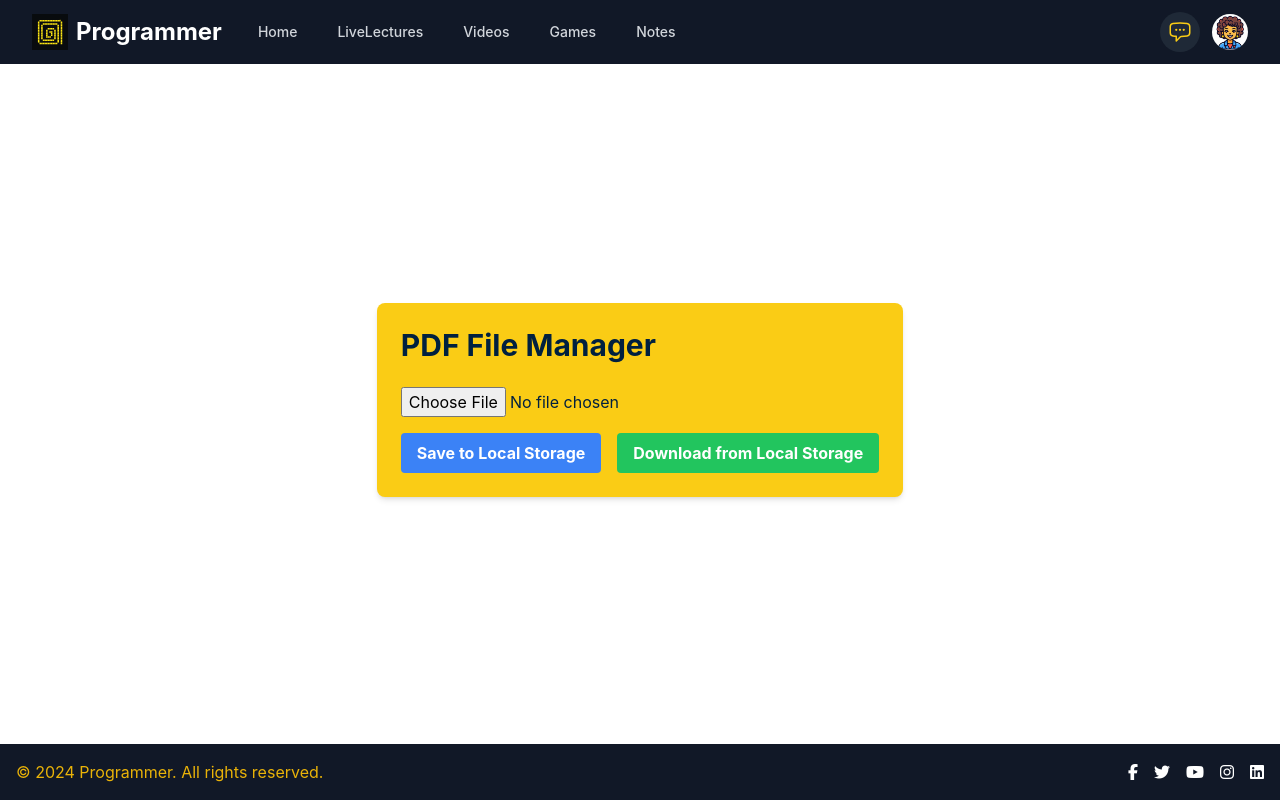
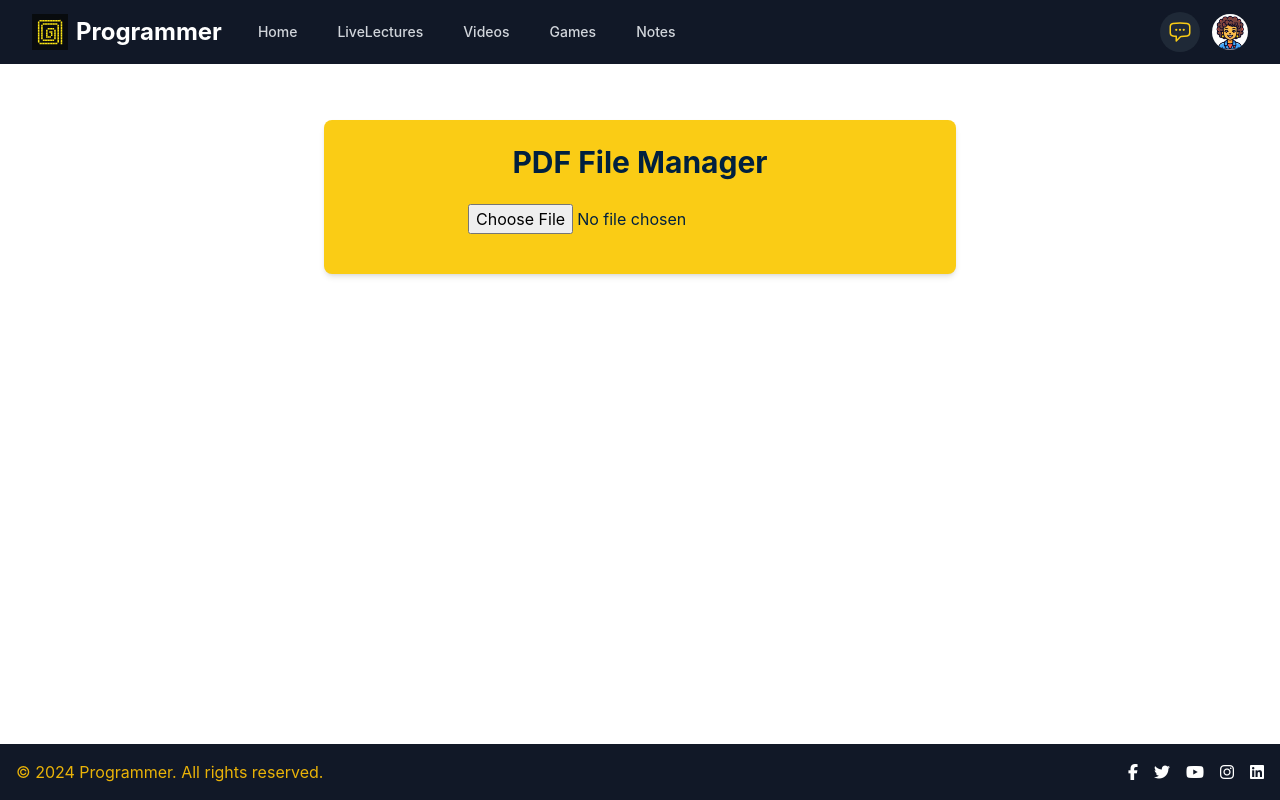
Before and after one commit to RIYA1001/Programmer, a React (Vite) app: page /notes in a window 1280 px wide. Built offline with nearby package versions, Linux system fonts and the light colour scheme.

Commit message:
Fix notes and slide puzzle; add firebase

```diff
--- a/package.json
+++ b/package.json
@@ -14,6 +14,7 @@
     "@headlessui/react": "^1.7.18",
     "@heroicons/react": "^2.1.1",
     "axios": "^1.6.7",
+    "firebase": "^10.8.1",
     "react": "^18.2.0",
     "react-dom": "^18.2.0",
     "react-router-dom": "^6.22.1"
--- a/src/App.jsx
+++ b/src/App.jsx
@@ -14,6 +14,8 @@ import Chat from './pages/Chat';
 import Profile from './pages/Profile';
 import Sign from './pages/Sign';
 
+import Login from './components/SignIn/Login';
+import Button from './components/SignIn/Button';
 
 function App() {
     return (
@@ -39,6 +41,8 @@ function App() {
                     <Route path="/slidepuzzle" element={<Slidepuzzle />} />
                     <Route path="/sudoku" element={<Sudoku />} />
 
+                    <Route path="/login" element={<Login />} />
+                    <Route path="/button" element={<Button />} />
                     <Route path="*" element={<Navigate to="/" replace />} />
                 </Routes>
                 <Footer />
--- /dev/null
+++ b/src/components/SignIn/Button.jsx
@@ -0,0 +1,16 @@
+import PropTypes from 'prop-types';
+
+const Button = ({ onClick, children }) => {
+    return (
+        <button onClick={onClick}>
+            {children}
+        </button>
+    );
+}
+
+Button.propTypes = {
+    onClick: PropTypes.func.isRequired,
+    children: PropTypes.node.isRequired,
+};
+
+export default Button;
--- /dev/null
+++ b/src/components/SignIn/Login.jsx
@@ -0,0 +1,80 @@
+import { useState, useEffect } from 'react';
+import Button from './Button';
+
+import { initializeApp } from 'firebase/app';
+import { getAuth, onAuthStateChanged, GoogleAuthProvider, useDeviceLanguage } from 'firebase/auth';
+import 'firebase/firestore';
+
+const firebaseConfig = {
+    apiKey: "AIzaSyAwlVxcoIJLuAX0VHAXMLJ4GHTUYUja4fY",
+    authDomain: "programmer-1218b.firebaseapp.com",
+    projectId: "programmer-1218b",
+    storageBucket: "programmer-1218b.appspot.com",
+    messagingSenderId: "1006788566648",
+    appId: "1:1006788566648:web:464a6d2df17971e5cf978d"
+};
+
+// Initialize Firebase
+const app = initializeApp(firebaseConfig);
+const auth = getAuth(app);
+
+function Login() {
+
+    const [user, setUser] = useState(() => auth.currentUser);
+    const [initializing, setInitializing] = useState(true);
+
+    useEffect(() => {
+
+        const unsubscribe = onAuthStateChanged(auth, user => {
+            if (user) {
+                setUser(user);
+            } else {
+                setUser(null);
+            }
+            if (initializing) {
+                setInitializing(false);
+            }
+        });
+
+        return unsubscribe;
+
+    }, [auth, initializing]);
+
+    const signInWithGoogle = async () => {
+
+        const provider = new GoogleAuthProvider();
+        useDeviceLanguage();
+        try {
+            await auth.signInWithPopup(provider);
+        } catch (error) {
+            console.error(error);
+        }
+    };
+
+    const signOut = async () => {
+
+        try {
+            await auth.signOut();
+        } catch (error) {
+            console.log(error.message);
+        }
+
+    };
+
+    if (initializing) return "Loading...";
+
+    return (
+        <div className='m-20'>
+
+            {user ? (
+                <>
+                    <button onClick={signOut}>Sign out</button>
+                    <p>Welcome to the chat</p>
+                </>) : (<button onClick={signInWithGoogle}>Sign in with Google</button>)
+            }
+
+        </div>
+    );
+}
+
+export default Login;
--- a/src/components/Slidepuzzle.jsx
+++ b/src/components/Slidepuzzle.jsx
@@ -1,7 +1,7 @@
 import { useState, useEffect } from 'react';
 import './css/Slidepuzzle.css';
 
-const Guessing = () => {
+const Slidepuzzle = () => {
   const [tiles, setTiles] = useState([]);
   const size = 3;
 
@@ -46,10 +46,10 @@ const Guessing = () => {
   };
 
   const checkForWin = (currentTiles) => {
-    const isWin = currentTiles.every((value, index) => value === (index + 1) % (size * size)) && currentTiles[size * size - 1] === null;
+    const isWin = currentTiles.slice(0, currentTiles.length - 1).every((value, index) => value === index + 1) && currentTiles[currentTiles.length - 1] === null;
     if (isWin) {
+      initializeTiles();
       alert('Congratulations! You solved the puzzle!');
-      initializeTiles();
     }
   };
 
@@ -74,4 +74,4 @@ const Guessing = () => {
   </div>
 };
 
-export default Guessing;
+export default Slidepuzzle;
--- a/src/main.jsx
+++ b/src/main.jsx
@@ -3,6 +3,8 @@ import ReactDOM from 'react-dom/client'
 import '@fortawesome/fontawesome-free/css/all.css';
 import App from './App.jsx'
 import './App.css'
+import 'firebase/auth';
+import 'firebase/firestore';
 
 ReactDOM.createRoot(document.getElementById('root')).render(
   <React.StrictMode>
--- a/src/pages/Games.jsx
+++ b/src/pages/Games.jsx
@@ -4,7 +4,7 @@ const Games = () => {
 
   return (
     <div className="container mx-auto my-40 p-2">
-      <div className="grid grid-cols-2">
+      <div className="grid grid-cols-2 mx-10">
 
         <div className="flex flex-row">
           <h2 className="text-2xl font-bold">TOP Categories</h2>
--- a/src/pages/Notes.jsx
+++ b/src/pages/Notes.jsx
@@ -1,32 +1,37 @@
 import { useState } from 'react';
 
 function Notes() {
-  const [file, setFile] = useState(null);
+  const [files, setFiles] = useState([]);
 
   const handleFileChange = (e) => {
     const selectedFile = e.target.files[0];
-    setFile(selectedFile);
-  };
+    setFiles(prevFiles => [...prevFiles, selectedFile]);
 
-  const handleFileSave = () => {
+    // Save the file to local storage
     const reader = new FileReader();
-    reader.readAsDataURL(file);
+    reader.readAsDataURL(selectedFile);
     reader.onloadend = () => {
-      localStorage.setItem('pdfData', reader.result);
+      const fileData = {
+        name: selectedFile.name,
+        size: selectedFile.size,
+        dataURL: reader.result
+      };
+      const storedFiles = JSON.parse(localStorage.getItem('files')) || [];
+      const updatedFiles = [...storedFiles, fileData];
+      localStorage.setItem('files', JSON.stringify(updatedFiles));
     };
   };
 
-  const handleFileDownload = () => {
-    const pdfData = localStorage.getItem('pdfData');
+  const handleFileDownload = (file) => {
     const a = document.createElement('a');
-    a.href = pdfData;
-    a.download = 'downloaded_pdf.pdf';
+    a.href = file.dataURL;
+    a.download = file.name;
     a.click();
   };
 
   return (
-    <div className="min-h-screen flex items-center justify-center">
-      <div className="bg-yellow-400 p-6 rounded-lg shadow-md">
+    <div className="text-center container mx-auto my-28 p-2 items-center justify-center">
+      <div className="bg-yellow-400 w-2/4 p-6 rounded-lg shadow-md mb-10 mx-auto">
         <h1 className="text-3xl font-bold mb-6">PDF File Manager</h1>
         <input
           type="file"
@@ -34,21 +39,21 @@ function Notes() {
           onChange={handleFileChange}
           className="mb-4"
         />
-        <div className="flex space-x-4">
-          <button
-            onClick={handleFileSave}
-            disabled={!file}
-            className="bg-blue-500 hover:bg-blue-700 text-white font-bold py-2 px-4 rounded"
-          >
-            Save to Local Storage
-          </button>
-          <button
-            onClick={handleFileDownload}
-            className="bg-green-500 hover:bg-green-700 text-white font-bold py-2 px-4 rounded"
-          >
-            Download from Local Storage
-          </button>
-        </div>
+      </div>
+
+      <div className="grid grid-cols-1 md:grid-cols-3 xl:grid-cols-6">
+        {files.map((file, index) => (
+          <div key={index} className="bg-gray-300 rounded-lg shadow-md m-6 p-4">
+            <p className="font-bold">{file.name}</p>
+            <p>Size: {(file.size / (1024 * 1024)).toFixed(2)} MB</p>
+            <button
+              onClick={() => handleFileDownload(file)}
+              className="bg-green-500 hover:bg-green-700 text-white font-bold py-2 px-4 rounded mt-2"
+            >
+              Download
+            </button>
+          </div>
+        ))}
       </div>
     </div>
   );
--- a/src/pages/Videos.jsx
+++ b/src/pages/Videos.jsx
@@ -28,25 +28,25 @@ const Videos = () => {
                 </div>
                 <div className="col-span-3 flex bg-gray-300 rounded-3xl">
                     <button
-                        className={`text-sm font-bold py-2 px-4 rounded-3xl ${selectedCategory === 'front-end' ? 'bg-yellow-400 text-gray-900' : ''}`}
+                        className={`text-xs lg:text-sm font-bold py-2 px-4 rounded-3xl ${selectedCategory === 'front-end' ? 'bg-yellow-400 text-gray-900' : ''}`}
                         onClick={() => handleCategoryChange('front-end')}
                     >
                         Front-end Developer
                     </button>
                     <button
-                        className={`text-sm font-bold py-2 px-4 rounded-3xl ${selectedCategory === 'ui-designing' ? 'bg-yellow-400 text-gray-900' : ''}`}
+                        className={`text-xs lg:text-sm font-bold py-2 px-4 rounded-3xl ${selectedCategory === 'ui-designing' ? 'bg-yellow-400 text-gray-900' : ''}`}
                         onClick={() => handleCategoryChange('ui-designing')}
                     >
                         UI Designing
                     </button>
                     <button
-                        className={`text-sm font-bold py-2 px-4 rounded-3xl ${selectedCategory === 'Java' ? 'bg-yellow-400 text-gray-900' : ''}`}
+                        className={`text-xs lg:text-sm font-bold py-2 px-4 rounded-3xl ${selectedCategory === 'Java' ? 'bg-yellow-400 text-gray-900' : ''}`}
                         onClick={() => handleCategoryChange('Java')}
                     >
                         Java Developer
                     </button>
                     <button
-                        className={`text-sm font-bold py-2 px-4 rounded-3xl ${selectedCategory === 'full-stack-development' ? 'bg-yellow-400 text-gray-900' : ''}`}
+                        className={`text-xs lg:text-sm font-bold py-2 px-4 rounded-3xl ${selectedCategory === 'full-stack-development' ? 'bg-yellow-400 text-gray-900' : ''}`}
                         onClick={() => handleCategoryChange('full-stack-development')}
                     >
                         Full Stack Development
```
Also changed, not shown: src/pages/Home.jsx (+12 -5 lines), 1 other file (tests, documents, lock files or other folders).
